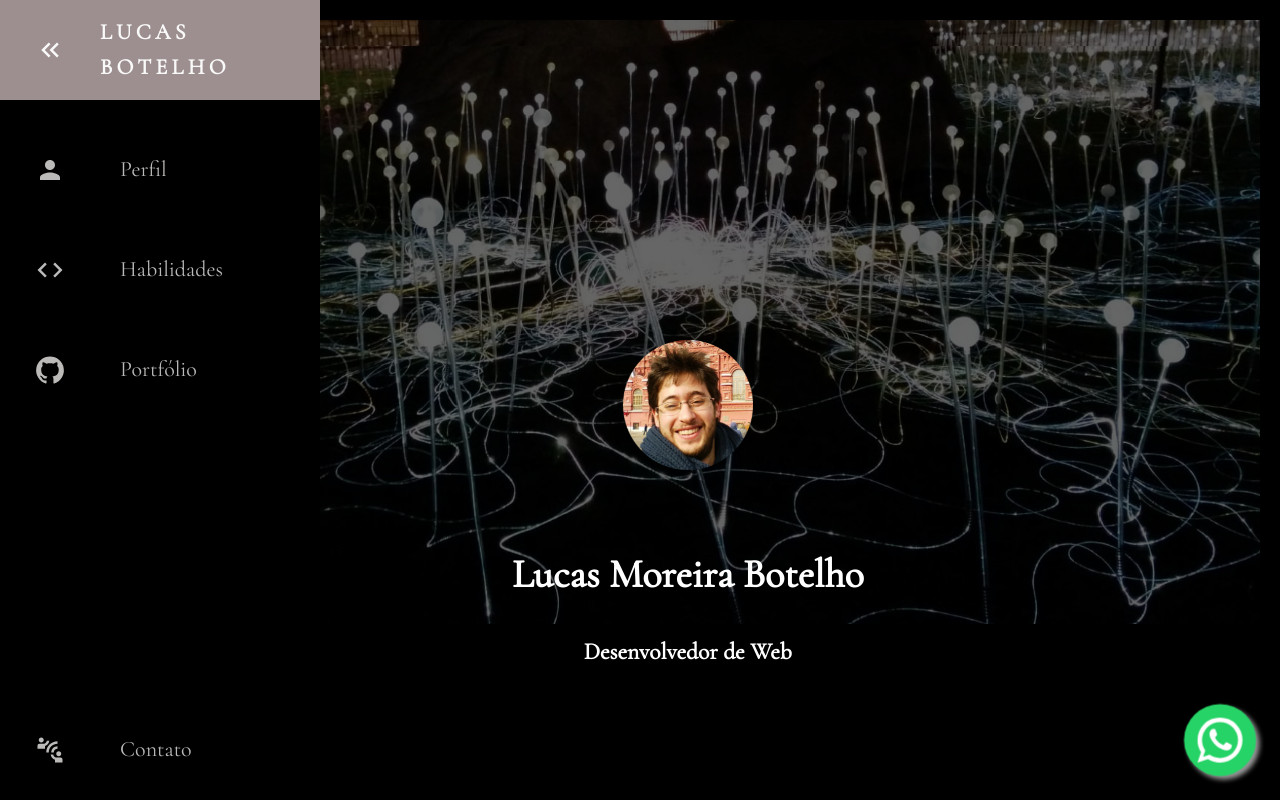
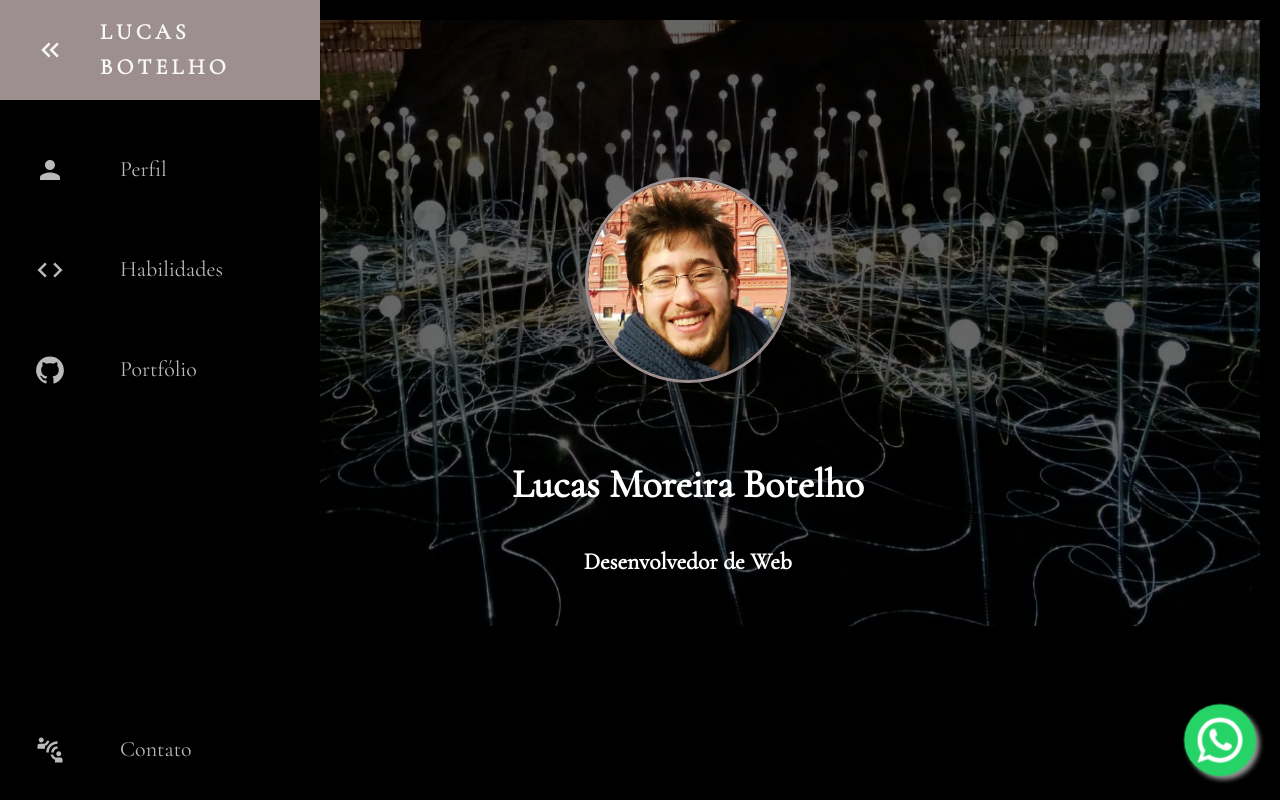
Before and after one commit to Lukelupus/react-professional-resume, a React (Create React App) app: page / in a window 1280 px wide. Built offline with nearby package versions, Linux system fonts and the light colour scheme.

Commit message:
animation delay time fixed. Image opacity and z-index set to 0.4 and -999.

```diff
--- a/public/styles/styles.css
+++ b/public/styles/styles.css
@@ -12,6 +12,20 @@
     100% {
         opacity: 1;
         }
+
+
+}
+@keyframes landingPageAnimationText {
+    100% {
+        opacity: 1;
+        }
+    50% {
+        opacity: 0.5;
+        }
+    0% {
+        opacity: 0;
+        }
+
 }
 
 body {
@@ -128,7 +142,7 @@ main {
     align-items: center;
     justify-content: center;
     z-index: 999;
-    top: 40%;
+    top: 20%;
     left: 40%;
 
 
@@ -136,28 +150,36 @@ main {
 
 .home-presentation-card {
     opacity: 0;
-    animation: landingPageAnimation 6s ease-in forwards;
-    animation-duration: 900ms;
+    animation: landingPageAnimation 3s ease forwards;
+    animation-delay: 2s;
+    animation-duration: 1200ms;
 
 
 }
 
 .lucas-img {
-    width: 130px;
-    height: 130px;
+    width: 200px;
+    height: 200px;
     margin: 1rem 0 0.25rem;
     opacity: 0;
-    animation: landingPageAnimation 2s ease forwards;
-    animation-duration: 700ms;
+    animation: landingPageAnimation 3s ease forwards;
+    animation-delay: 0.5s;
+    animation-duration: 1200ms;
+    border-radius: 50%;
+    outline: 3px solid transparent;
+    outline-color: var(--bg-secondary);
+    color: white;
 
 }
 
 .landing-page-img {
     margin: 0;
+    height: fit-content;
     width: 100%;
     object-fit: contain;
     opacity: 0.4;
     z-index: -999;
+    border: transparent;
 
 }
 
```
Also changed, not shown: public/images/white-blue.jpeg.
